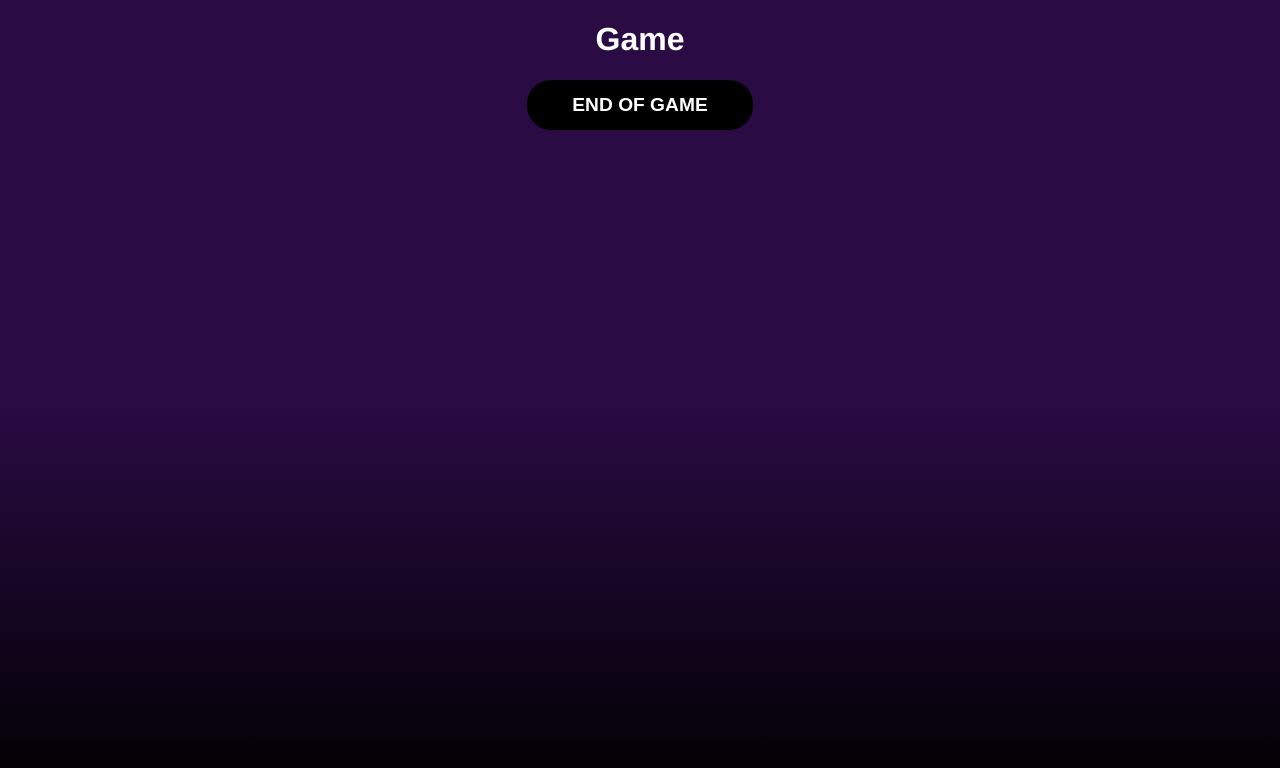
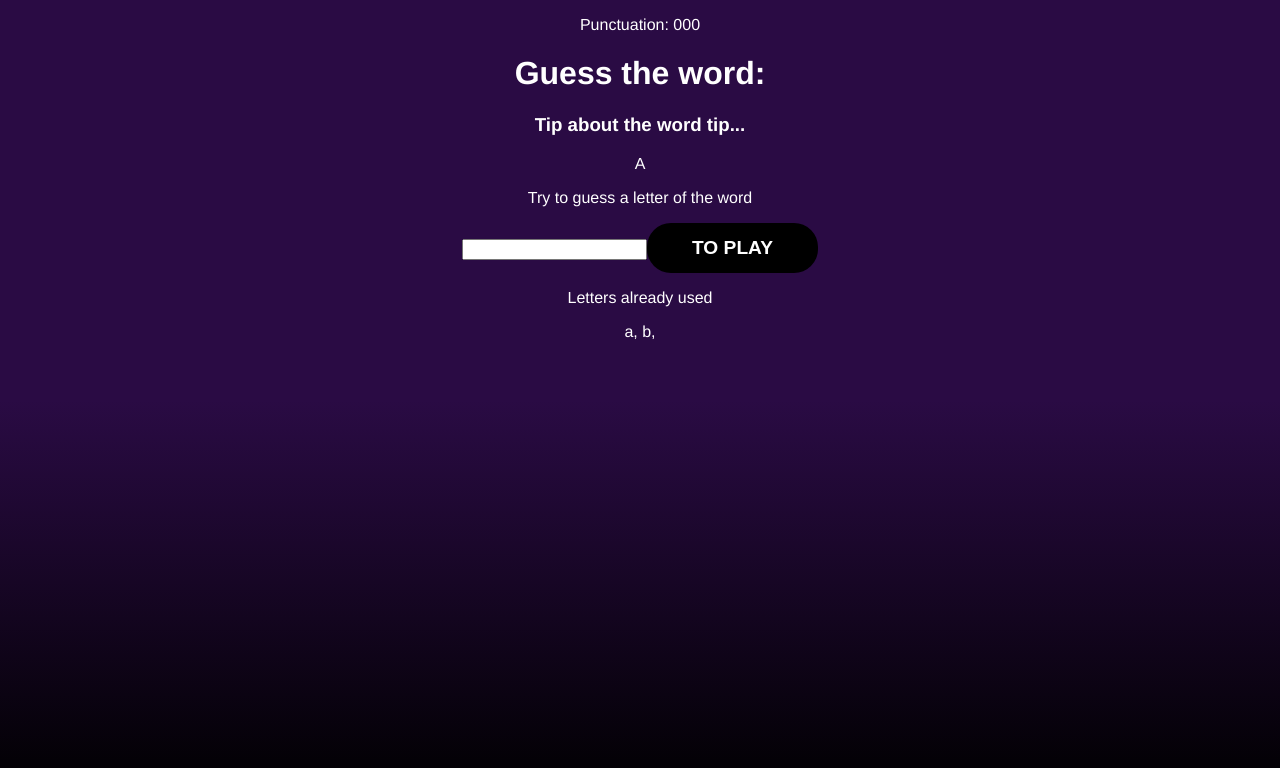
Before and after one commit to JamilleSM/secretword, a React (Vite) app: page / in a window 1280 px wide. Both pictures are taken after a click on the button "START THE GAME". Shown: the top 768 px of the page. Built offline with nearby package versions, Linux system fonts and the light colour scheme.

Commit message:
page structure

```diff
--- a/src/components/Game/Game.tsx
+++ b/src/components/Game/Game.tsx
@@ -6,9 +6,30 @@
 
 function Game({ verifyLetter }: GameProps) {
   return (
-    <div>
-      <h1>Game</h1>
-      <button onClick={verifyLetter}>End of game</button>
+    <div className="game">
+      <p className="points">
+        <span>Punctuation: 000</span>
+      </p>
+      <h1>Guess the word:</h1>
+      <h3 className="tip">
+        Tip about the word <span>tip...</span>
+      </h3>
+      <div className="wordContainer">
+        <span className="letter">A</span>
+        <span className="blankSquare"></span>
+      </div>
+      <div className="letterContainer">
+        <p>Try to guess a letter of the word</p>
+        <form>
+          <input type="text" name="letter" maxLength={1} required />
+          <button>To play</button>
+        </form>
+      </div>
+      <div className="wrongLettersContainer">
+        <p>Letters already used</p>
+        <span>a, </span>
+        <span>b, </span>
+      </div>
     </div>
   );
 }
```
